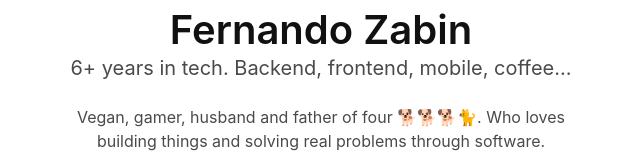
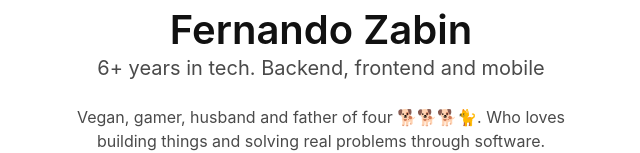
Before and after one commit to fzabin/fzabin.github.io, a plain HTML site: page index.html in a window 1280 px wide. Shown: the part 207-360 px from the top of the page, without its empty margins (319-959 px from the left). Drawn offline with Linux system fonts and the light colour scheme.

Commit message:
Update subtitle

```diff
--- a/index.html
+++ b/index.html
@@ -97,7 +97,7 @@
     <div class="content-wrapper">
       <img id="profile-pic" src="./profile.jpg" width="160" height="160" alt="A Fernando Zabin`s profile picture">
       <h1>Fernando Zabin</h1>
-      <h2>6+ years in tech. Backend, frontend, mobile, coffee…</h2>
+      <h2>6+ years in tech. Backend, frontend and mobile</h2>
       <p>Vegan, gamer, husband and father of four &#128021;&#128021;&#128021;&#128008;. Who loves building things and solving real problems through software.
       </p>
       <br>
```
